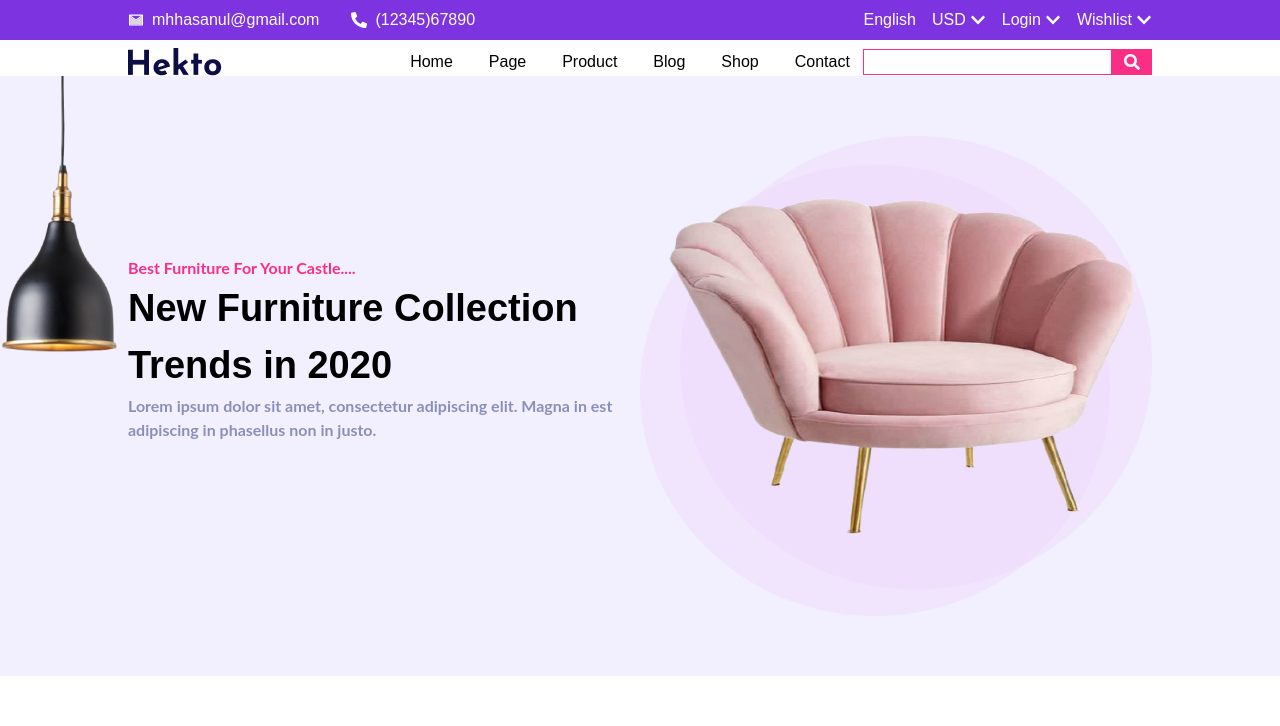
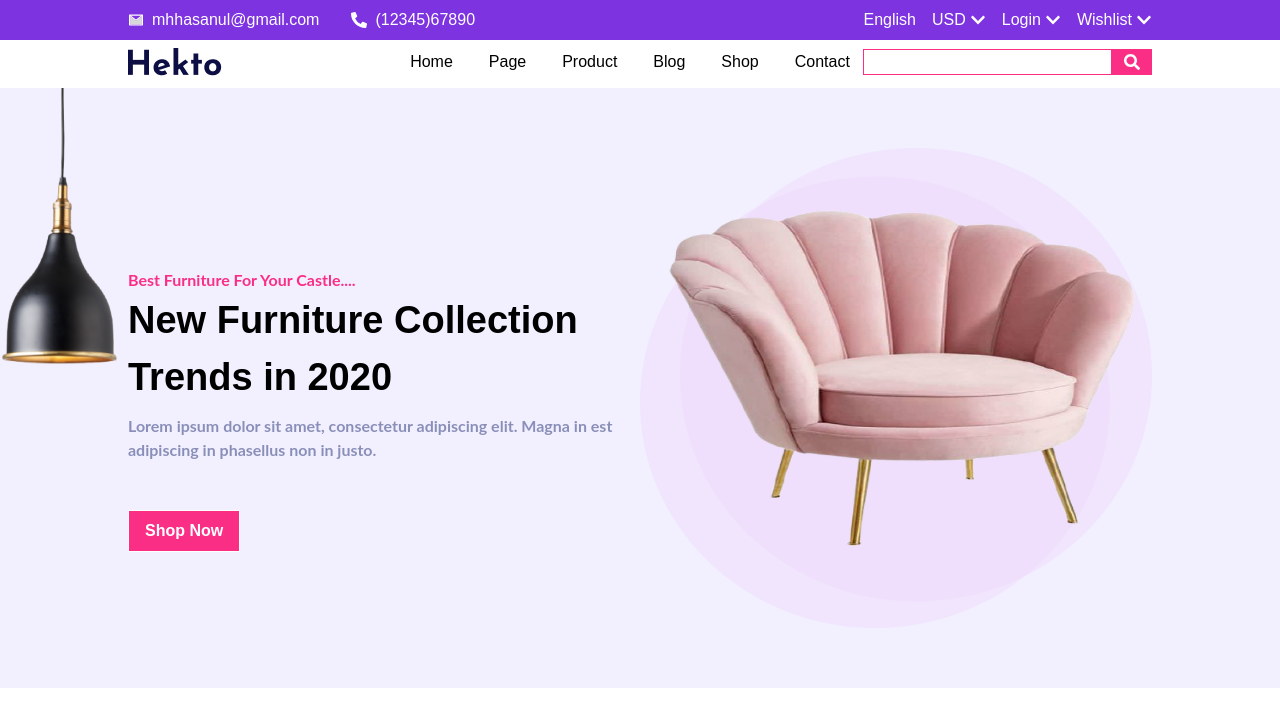
Before and after one commit to Ahnaft99/Hekto_E-Commerce, a React (Vite) app: page / in a window 1280 px wide. Shown: the top 726 px of the page. Built offline with nearby package versions, Linux system fonts and the light colour scheme.

Commit message:
banner part add button

```diff
--- a/src/Compoents/Banner.jsx
+++ b/src/Compoents/Banner.jsx
@@ -18,8 +18,12 @@ const Banner = () => {
                 <h4 className='font-lato text-[#FB2E86] text-[16px] font-bold'>Best Furniture For Your Castle....</h4>
                 <h2 className='text-[38px] font-bold font-josefin'>New Furniture Collection
                 Trends in 2020</h2>
-                <p className='text-[#8A8FB9] text-[16px] font-bold font-lato'>Lorem ipsum dolor sit amet, consectetur adipiscing elit. Magna in est adipiscing
+                <p className='text-[#8A8FB9] text-[16px] font-bold font-lato py-2'>Lorem ipsum dolor sit amet, consectetur adipiscing elit. Magna in est adipiscing
                 in phasellus non in justo.</p>
+
+              <div className='pt-10'>
+              <button className='border bg-[#FB2E86] text-white font-josefin font-semibold px-4 py-2' type='submit'>Shop Now</button>
+              </div>
                 </div>
 
             <div className='w-6/12'>
--- a/src/Compoents/Navbar.jsx
+++ b/src/Compoents/Navbar.jsx
@@ -7,7 +7,7 @@ const Navbar = () => {
  const [menu, setMenu] = useState(false)
 
  return (
- <div>
+ <div className='pb-3'>
  <Container>
  <div className="grid grid-cols-2 lg:grid-cols-3 items-center mt-2 relative">
 
```
